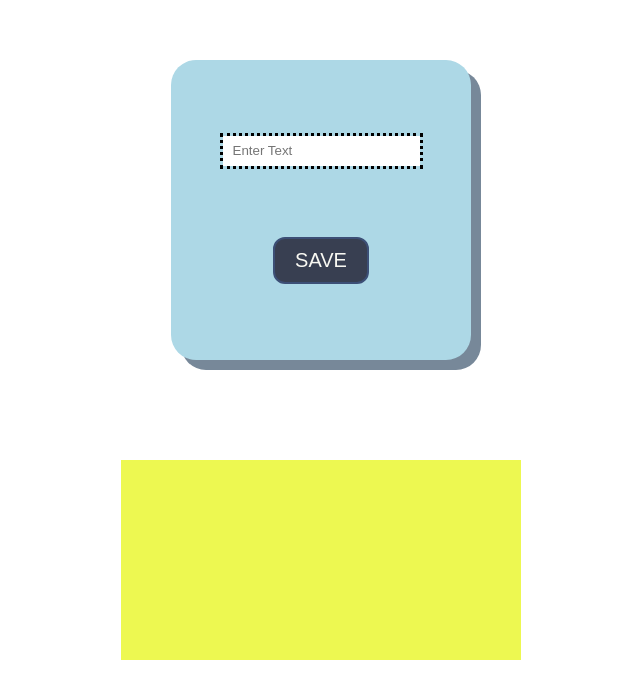
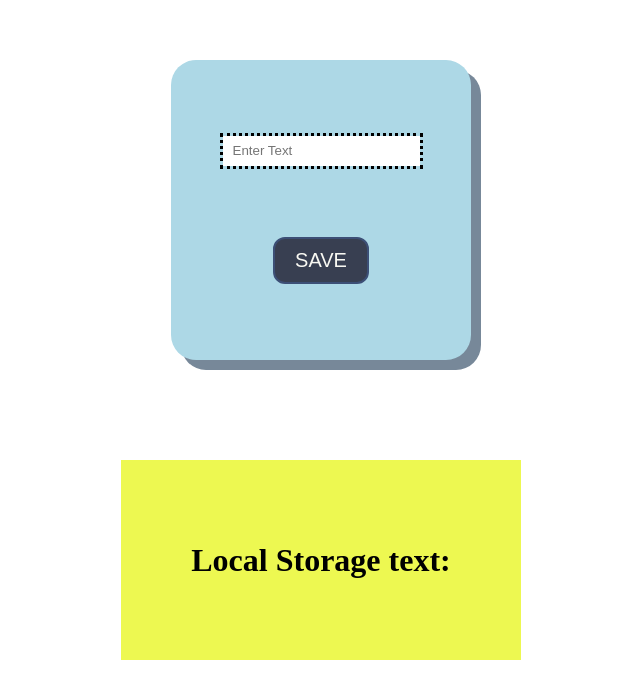
Before and after one commit to Develeopard/local_storage_practise, a plain HTML site: page index.html in a window 1280 px wide. Shown: the part 196-894 px from the top of the page, without its empty margins (319-959 px from the left). Drawn offline with Linux system fonts and the light colour scheme.

Commit message:
small edit

```diff
--- a/index.html
+++ b/index.html
@@ -13,6 +13,7 @@
         <button class="btn">Save</button>
     </div>
     <div class="text-container">
+        <h1>Local Storage text:</h1>
         <p class="text">Some Text</p>
     </div>
 </body>
--- a/style.css
+++ b/style.css
@@ -56,9 +56,14 @@
     height: 200px;
     margin: 100px auto;
     overflow: hidden;
+    display: flex;
+    align-items: center;
+    justify-content: center;
+    flex-direction: column;
 }
 
 .text{
     font-size: 1.2rem;
     overflow: hidden;
+    text-decoration: underline;
 }
```
